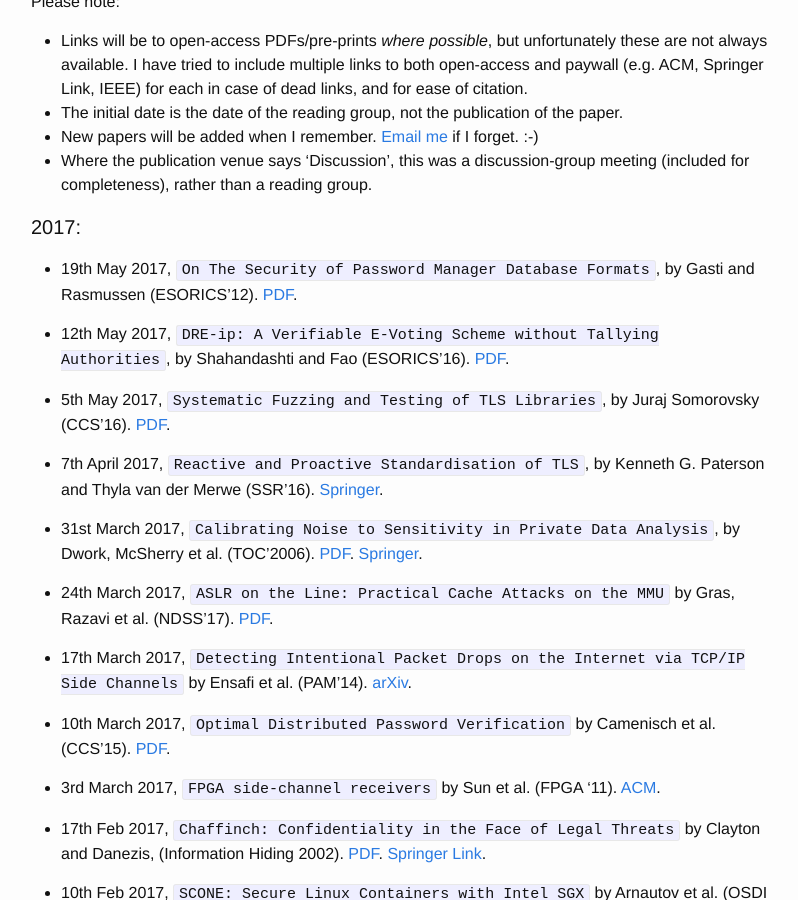
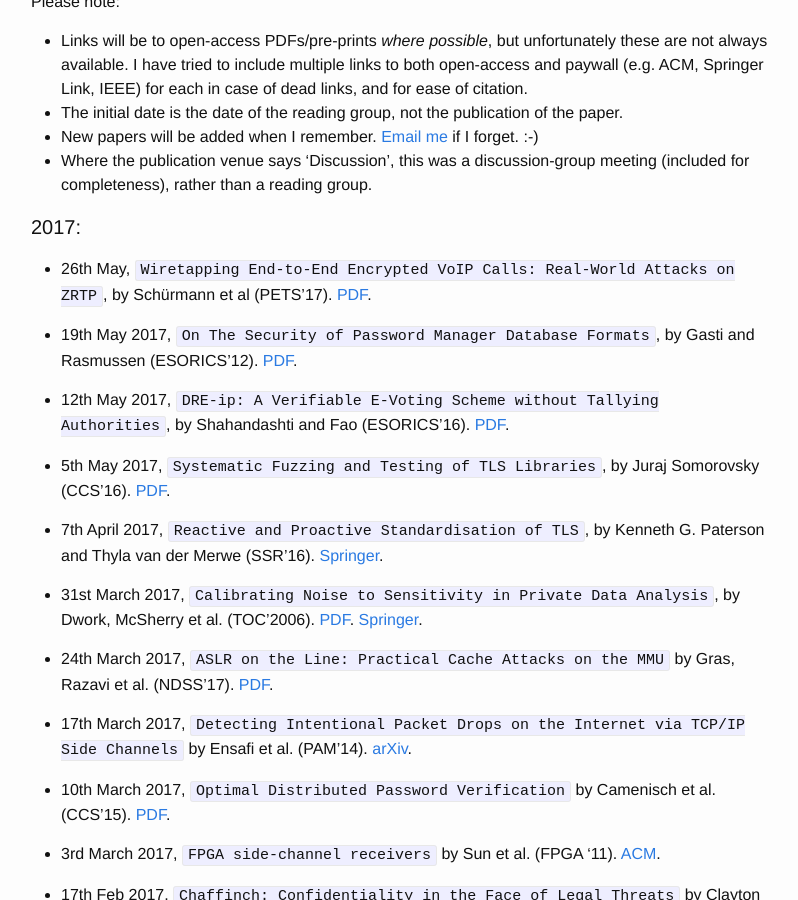
Before and after one commit to mpdehnel/ReadingGroup, a Jekyll site: the page built from index.md, in a window 1280 px wide and 900 px high, scrolled down 513 px. Shown: the whole window, without its empty margins (239-1037 px from the left). Built offline with Jekyll 4.4.1, drawn with Linux system fonts in a browser that asks for light colours.

Commit message:
add ZRTP paper

```diff
--- a/index.md
+++ b/index.md
@@ -19,6 +19,8 @@ Please note:
 * Where the publication venue says 'Discussion', this was a discussion-group meeting (included for completeness), rather than a reading group.
 
 #### 2017:
+
+* 26th May, `Wiretapping End-to-End Encrypted VoIP Calls: Real-World Attacks on ZRTP`, by Schürmann et al (PETS'17). [PDF](https://petsymposium.org/2017/papers/issue3/paper01-2017-3-source.pdf).
 
 * 19th May 2017, `On The Security of Password Manager Database Formats`, by Gasti and Rasmussen (ESORICS'12). [PDF](https://www.cs.ox.ac.uk/files/6487/pwvault.pdf).
 
```
